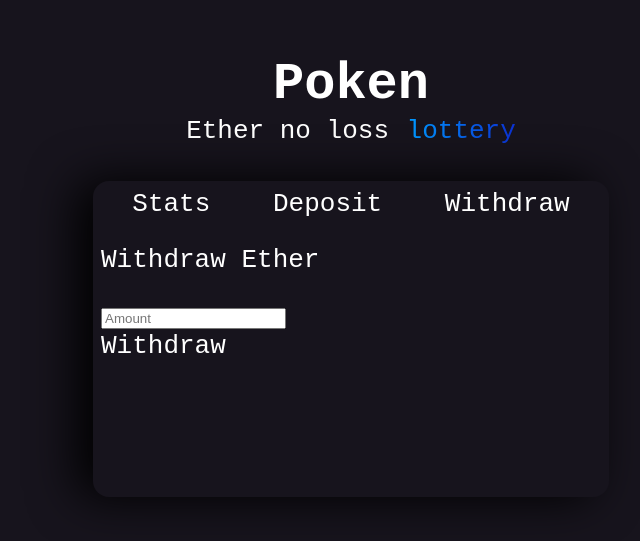
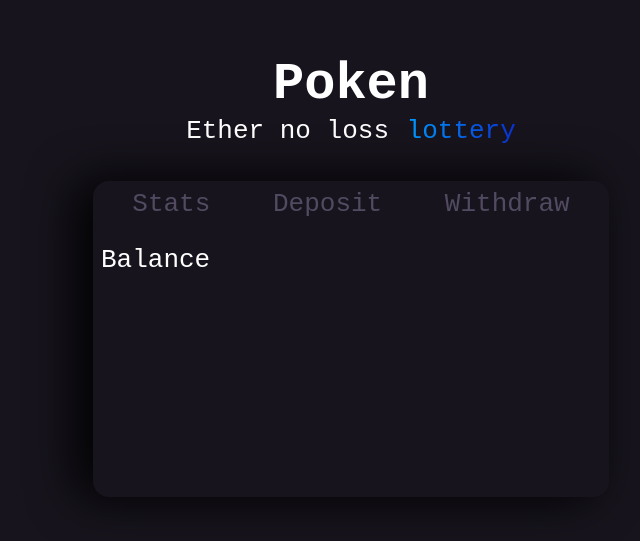
Before and after one commit to bighandsdev/Poken, a React (Create React App) app in the folder client/: page / in a window 1280 px wide. Shown: the part 125-666 px from the top of the page, without its empty margins (289-929 px from the left). Built offline with nearby package versions, Linux system fonts and the light colour scheme.

Commit message:
improvement(buttons) buttons highlight to show which interface the user is looking at

```diff
--- a/client/src/App.css
+++ b/client/src/App.css
@@ -55,3 +55,9 @@ body {
 .button {
   cursor: pointer;
 }
+#off {
+  color: #514a61;
+}
+#on {
+  color: #ffffff;
+}
--- a/client/src/App.js
+++ b/client/src/App.js
@@ -8,19 +8,31 @@ import Withdraw from "./components/withdraw.js";
 import "./App.css";
 
 function App() {
-  var interfaced = "withdraw";
+  const [interfaced, setInterfaced] = useState("");
   const componentDidMount = async () => {};
   const card = () => {
     return (
       <div className="card">
         <div id="cardheader">
-          <div className="button" onClick={() => changeinterface("withdraw")}>
+          <div
+            className="button"
+            id={whichButtonHighlighted("balance")}
+            onClick={() => changeinterface("balance")}
+          >
             <a>Stats</a>
           </div>
-          <div className="button" onClick={() => changeinterface("deposit")}>
+          <div
+            className="button"
+            id={whichButtonHighlighted("deposit")}
+            onClick={() => changeinterface("deposit")}
+          >
             <a>Deposit</a>
           </div>
-          <div className="button" onClick={() => changeinterface("withdraw")}>
+          <div
+            className="button"
+            id={whichButtonHighlighted("withdraw")}
+            onClick={() => changeinterface("withdraw")}
+          >
             <a>Withdraw</a>
           </div>
         </div>
@@ -28,8 +40,9 @@ function App() {
       </div>
     );
   };
+
   function changeinterface(newInterface) {
-    interfaced = newInterface;
+    setInterfaced(newInterface);
   }
   const whichInterface = () => {
     var result = null;
@@ -48,6 +61,13 @@ function App() {
     }
 
     return result;
+  };
+  const whichButtonHighlighted = (buttonRepresents) => {
+    if (buttonRepresents === interfaced) {
+      return "on";
+    } else {
+      return "off";
+    }
   };
 
   return (
```
